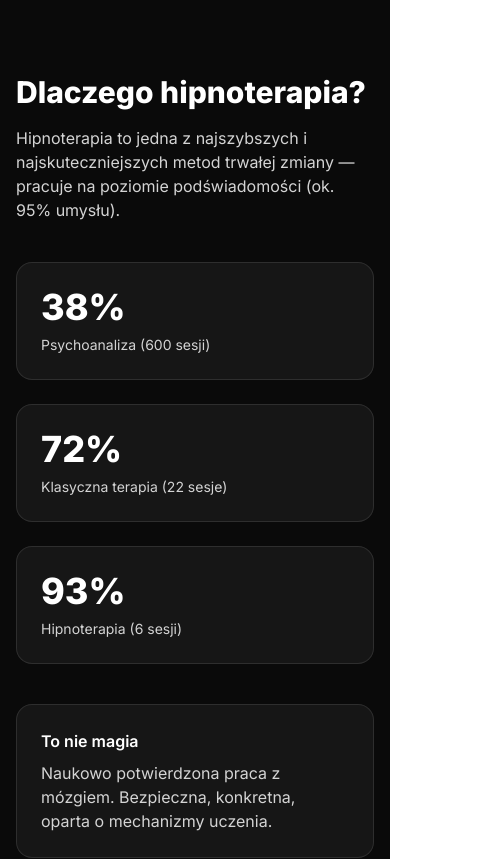
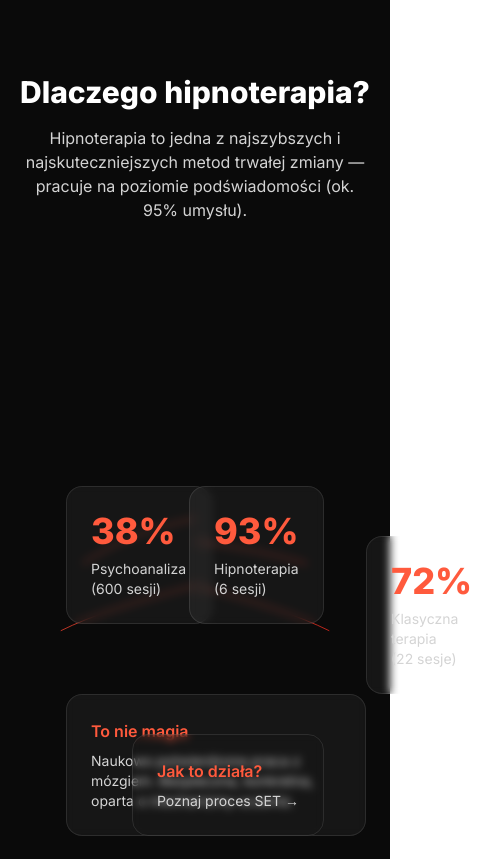
Before and after one commit to technikyvl/MAGIC-LANDING-PAGE-NEW, a Next.js app in the folder MAGICLIFELANDING/: page / in a window 390 px wide. Shown: the part 1340-2199 px from the top of the page, 497 px wide, since content can reach past the window. Built offline with nearby package versions, Linux system fonts and the light colour scheme.

Commit message:
HERO 2 ZMIANY

```diff
--- a/MAGICLIFELANDING/app/globals.css
+++ b/MAGICLIFELANDING/app/globals.css
@@ -53,3 +53,38 @@
   transition: stroke-dashoffset 1.4s ease-in-out, opacity .6s ease;
 }
 #timelinePath.drawn { stroke-dashoffset: 0; opacity: .9; }
+
+/* Tree root animation */
+.tree-root {
+  stroke-dasharray: 1000;
+  stroke-dashoffset: 1000;
+  opacity: 0;
+  transition: stroke-dashoffset 2s ease-in-out, opacity 1s ease;
+}
+.tree-root.drawn {
+  stroke-dashoffset: 0;
+  opacity: 1;
+}
+
+/* Root branch animation */
+.root-branch {
+  stroke-dasharray: 500;
+  stroke-dashoffset: 500;
+  opacity: 0;
+  transition: stroke-dashoffset 1.5s ease-in-out, opacity 0.8s ease;
+}
+.root-branch.drawn {
+  stroke-dashoffset: 0;
+  opacity: 0.8;
+}
+
+/* Statistics reveal animation */
+.stat-reveal {
+  opacity: 0;
+  transform: translateY(20px) scale(0.9);
+  transition: opacity 0.8s ease, transform 0.8s ease;
+}
+.stat-reveal.visible {
+  opacity: 1;
+  transform: translateY(0) scale(1);
+}
--- a/MAGICLIFELANDING/app/page.jsx
+++ b/MAGICLIFELANDING/app/page.jsx
@@ -58,6 +58,37 @@ export default function Page() {
       }, { threshold: 0.4 });
       lineObs.observe(timeline);
     }
+
+    // tree root animation
+    const treeRoots = Array.from(document.querySelectorAll(".tree-root"));
+    const rootBranches = Array.from(document.querySelectorAll(".root-branch"));
+    const statReveals = Array.from(document.querySelectorAll(".stat-reveal"));
+
+    const rootObs = new IntersectionObserver((entries) => {
+      entries.forEach((e) => {
+        if (e.isIntersecting) {
+          // Animate main root first
+          setTimeout(() => {
+            treeRoots.forEach(root => root.classList.add("drawn"));
+          }, 200);
+
+          // Then animate branches
+          setTimeout(() => {
+            rootBranches.forEach(branch => branch.classList.add("drawn"));
+          }, 800);
+
+          // Finally animate statistics
+          setTimeout(() => {
+            statReveals.forEach(stat => stat.classList.add("visible"));
+          }, 1400);
+
+          rootObs.unobserve(e.target);
+        }
+      });
+    }, { threshold: 0.3 });
+
+    const rootContainer = document.getElementById("rootContainer");
+    if (rootContainer) rootObs.observe(rootContainer);
 
     return () => {
       window.removeEventListener("scroll", onScroll);
@@ -123,29 +154,73 @@ export default function Page() {
       {/* 3) Why (dark) */}
       <section id="why" className={"relative bg-neutral-950 text-white " + SPACING}>
         <div className={CONTAINER}>
-          <h2 className="reveal text-3xl sm:text-4xl font-extrabold">Dlaczego hipnoterapia?</h2>
-          <p className="reveal mt-4 max-w-2xl text-neutral-300">
-            Hipnoterapia to jedna z najszybszych i najskuteczniejszych metod trwałej zmiany — pracuje na poziomie
-            podświadomości (ok. 95% umysłu).
-          </p>
-
-          <div className="mt-10 grid gap-6 sm:grid-cols-3">
-            {[["38%","Psychoanaliza (600 sesji)"],["72%","Klasyczna terapia (22 sesje)"],["93%","Hipnoterapia (6 sesji)"]].map(([v,l],i)=>(
-              <div key={i} className="reveal rounded-2xl border border-white/10 bg-white/5 p-6">
-                <div className="text-4xl font-extrabold">{v}</div>
-                <div className="mt-2 text-sm text-neutral-300">{l}</div>
-              </div>
-            ))}
+          <div className="text-center mb-16">
+            <h2 className="reveal text-3xl sm:text-4xl font-extrabold">Dlaczego hipnoterapia?</h2>
+            <p className="reveal mt-4 max-w-2xl mx-auto text-neutral-300">
+              Hipnoterapia to jedna z najszybszych i najskuteczniejszych metod trwałej zmiany — pracuje na poziomie
+              podświadomości (ok. 95% umysłu).
+            </p>
           </div>
 
-          <div className="reveal mt-10 grid gap-6 sm:grid-cols-2">
-            <div className="rounded-2xl border border-white/10 bg-white/5 p-6">
-              <h3 className="font-semibold">To nie magia</h3>
-              <p className="mt-2 text-neutral-300">Naukowo potwierdzona praca z mózgiem. Bezpieczna, konkretna, oparta o mechanizmy uczenia.</p>
+          <div id="rootContainer" className="relative min-h-[600px]">
+            {/* Tree Root SVG */}
+            <svg className="absolute inset-0 h-full w-full" viewBox="0 0 800 600" preserveAspectRatio="xMidYMid meet">
+              <defs>
+                <linearGradient id="rootGradient" x1="0%" y1="0%" x2="100%" y2="100%">
+                  <stop offset="0%" stopColor="#FF5A3D" />
+                  <stop offset="100%" stopColor="#ff2d20" />
+                </linearGradient>
+              </defs>
+
+              {/* Main root trunk */}
+              <path className="tree-root" d="M400 50 Q400 200 400 300" stroke="url(#rootGradient)" strokeWidth="3" fill="none" />
+
+              {/* Root branches to statistics */}
+              <path className="root-branch" d="M400 150 Q250 180 150 250" stroke="url(#rootGradient)" strokeWidth="2" fill="none" />
+              <path className="root-branch" d="M400 200 Q400 220 400 250" stroke="url(#rootGradient)" strokeWidth="2" fill="none" />
+              <path className="root-branch" d="M400 200 Q550 220 650 250" stroke="url(#rootGradient)" strokeWidth="2" fill="none" />
+
+              {/* Secondary branches */}
+              <path className="root-branch" d="M400 300 Q200 350 100 400" stroke="url(#rootGradient)" strokeWidth="2" fill="none" />
+              <path className="root-branch" d="M400 300 Q600 350 700 400" stroke="url(#rootGradient)" strokeWidth="2" fill="none" />
+            </svg>
+
+            {/* Statistics positioned along the root branches */}
+            <div className="absolute top-[200px] left-[50px] stat-reveal">
+              <div className="rounded-2xl border border-white/10 bg-white/5 p-6 backdrop-blur-sm">
+                <div className="text-4xl font-extrabold text-accent">38%</div>
+                <div className="mt-2 text-sm text-neutral-300">Psychoanaliza<br/>(600 sesji)</div>
+              </div>
             </div>
-            <a href="#process" className="rounded-2xl border border-white/10 bg-white/0 p-6 hover:bg-white/5 transition">
-              Jak to działa? <span aria-hidden>→</span>
-            </a>
+
+            <div className="absolute top-[250px] left-[350px] stat-reveal">
+              <div className="rounded-2xl border border-white/10 bg-white/5 p-6 backdrop-blur-sm">
+                <div className="text-4xl font-extrabold text-accent">72%</div>
+                <div className="mt-2 text-sm text-neutral-300">Klasyczna terapia<br/>(22 sesje)</div>
+              </div>
+            </div>
+
+            <div className="absolute top-[200px] right-[50px] stat-reveal">
+              <div className="rounded-2xl border border-white/10 bg-white/5 p-6 backdrop-blur-sm">
+                <div className="text-4xl font-extrabold text-accent">93%</div>
+                <div className="mt-2 text-sm text-neutral-300">Hipnoterapia<br/>(6 sesji)</div>
+              </div>
+            </div>
+
+            {/* Bottom information cards */}
+            <div className="absolute bottom-[50px] left-[50px] stat-reveal">
+              <div className="rounded-2xl border border-white/10 bg-white/5 p-6 backdrop-blur-sm max-w-[300px]">
+                <h3 className="font-semibold text-accent">To nie magia</h3>
+                <p className="mt-2 text-sm text-neutral-300">Naukowo potwierdzona praca z mózgiem. Bezpieczna, konkretna, oparta o mechanizmy uczenia.</p>
+              </div>
+            </div>
+
+            <div className="absolute bottom-[50px] right-[50px] stat-reveal">
+              <a href="#process" className="block rounded-2xl border border-white/10 bg-white/0 p-6 hover:bg-white/5 transition backdrop-blur-sm max-w-[300px]">
+                <h3 className="font-semibold text-accent">Jak to działa?</h3>
+                <p className="mt-2 text-sm text-neutral-300">Poznaj proces SET <span aria-hidden>→</span></p>
+              </a>
+            </div>
           </div>
         </div>
 
```
